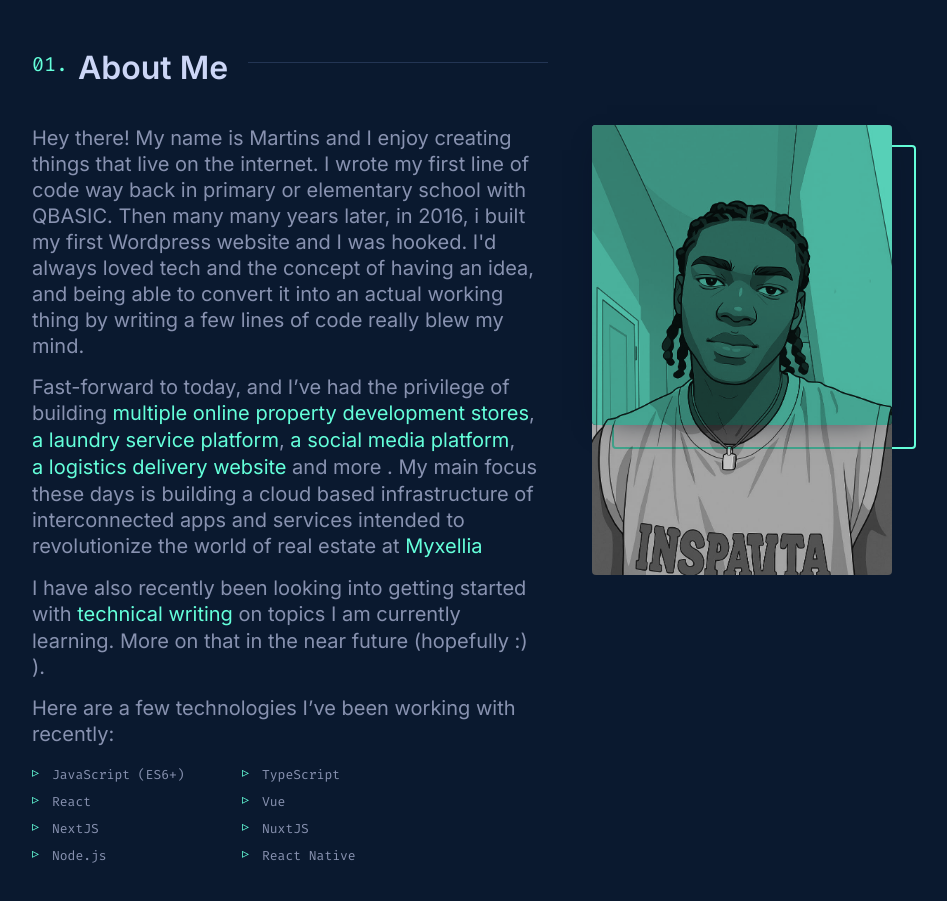
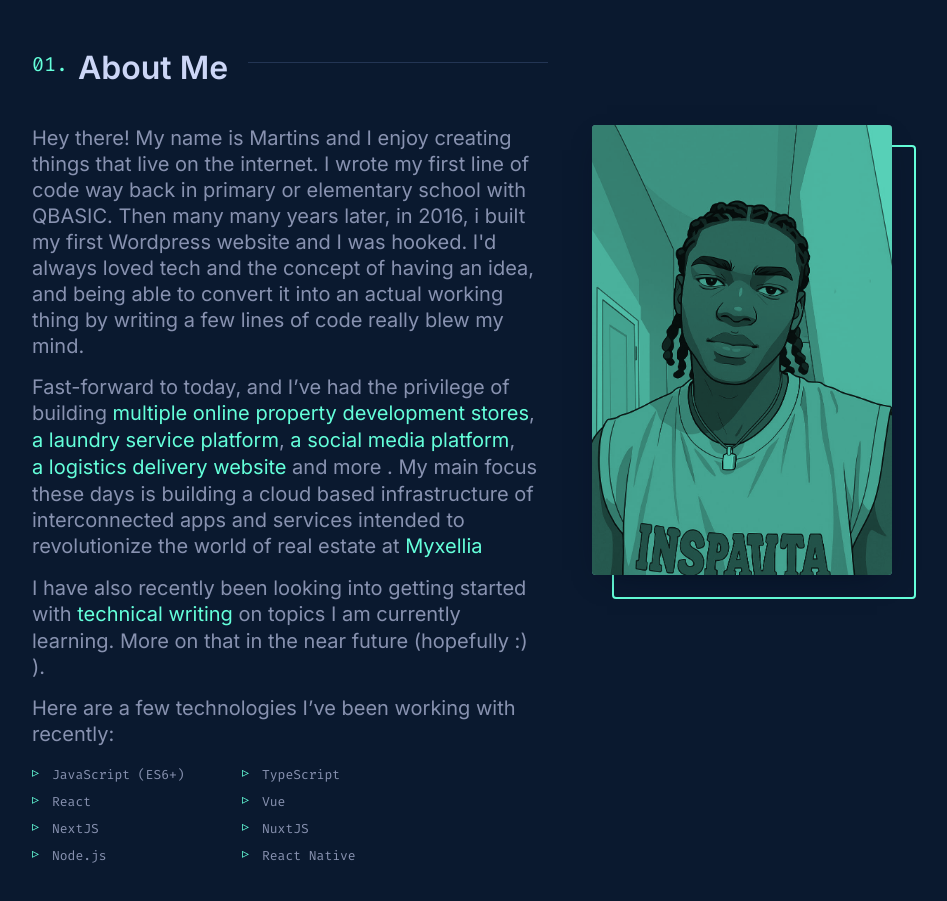
Before and after one commit to raelMartins/new-portfolio, a Next.js app: page / in a window 1280 px wide. Shown: the part 860-1761 px from the top of the page, without its empty margins (158-1105 px from the left). Built offline with nearby package versions, Linux system fonts and the light colour scheme; a web font is replaced by a local one.

Commit message:
fix: image update height

```diff
--- a/styles/sections/aboutme.module.scss
+++ b/styles/sections/aboutme.module.scss
@@ -126,7 +126,7 @@
       border-radius: var(--border-radius);
       background-color: var(--green);
       width: max-content;
-      max-height: 30rem;
+      max-height: 45rem;
       img {
         position: relative;
         border-radius: var(--border-radius);
```
